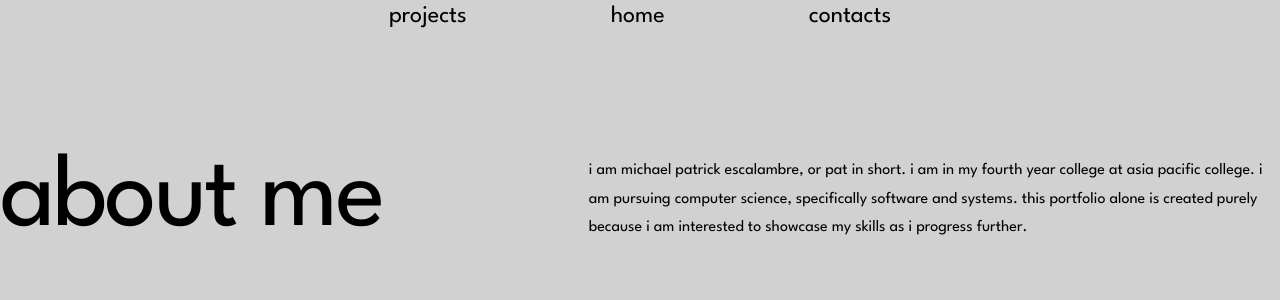
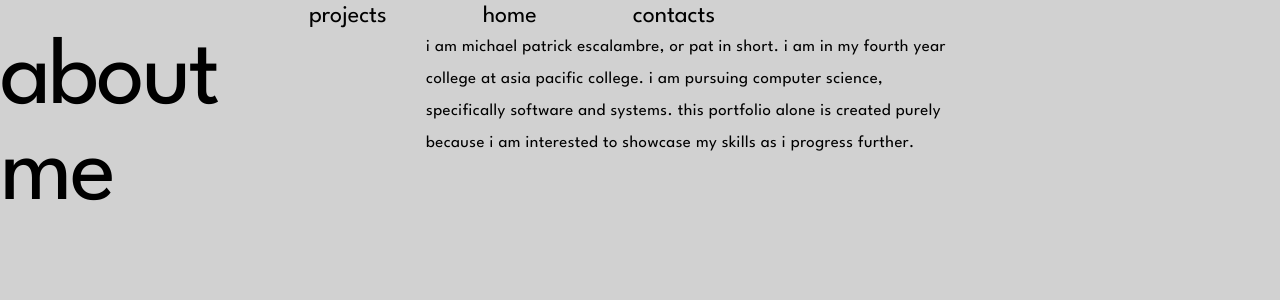
Before and after one commit to mesc03/personal-portfolio, a Next.js app in the folder personalportfolio/: page / in a window 1280 px wide. Shown: the top 300 px of the page. Built offline with nearby package versions, Linux system fonts and the light colour scheme.

Commit message:
feat: restructure layout and styles for improved navigation and main content presentation in personal portfolio

```diff
--- a/personalportfolio/app/page.tsx
+++ b/personalportfolio/app/page.tsx
@@ -1,9 +1,10 @@
 export default function Home() {
   return (
     <div className="min-h-screen bg-[#d1d1d1]">
-      <nav className="fixed top-0 left-0 right-0 bg-[#d1d1d1] z-50">
-        <div className="max-w-full px-20 py-5">
-          <ul className="flex justify-center gap-36 text-2xl">
+      <div className="mx-auto flex min-h-screen w-full max-w-5xl flex-col px-6 lg:px-0">
+        <header className="pt-12 pb-8">
+          <nav>
+            <ul className="flex justify-center gap-24 text-2xl">
               <li>
                 <a href="#projects" className="hover:underline">
                   projects
@@ -20,18 +21,18 @@
                 </a>
               </li>
             </ul>
-        </div>
           </nav>
-      <main className="pt-48 px-20 pb-16">
-        <div className="max-w-[1400px] mx-auto">
-          <div className="flex flex-col md:flex-row gap-32 items-center min-h-[50vh]">
-            <div className="md:w-[40%] flex justify-start">
-              <h1 className="text-[6.5rem] leading-none font-normal lowercase tracking-tight">
+        </header>
+
+        <main className="flex-1 pb-20">
+          <div className="grid gap-12 md:grid-cols-[330px_1fr] md:gap-24 md:items-start">
+            <div className="flex justify-start">
+              <h1 className="text-[6rem] leading-none font-normal lowercase tracking-tight">
                 about me
               </h1>
             </div>
-            <div className="md:w-[60%]">
-              <p className="text-[1rem] leading-[1.8] tracking-normal">
+            <div className="max-w-[520px]">
+              <p className="text-[1.05rem] leading-[1.9] tracking-wide">
                 i am michael patrick escalambre, or pat in short. i am in my fourth year college at asia
                 pacific college. i am pursuing computer science, specifically software and systems. this
                 portfolio alone is created purely because i am interested to showcase my skills as i progress
@@ -39,8 +40,8 @@
               </p>
             </div>
           </div>
+        </main>
       </div>
-      </main>
     </div>
   );
 }
```
Lines whose indentation alone changed are shown as unchanged.
